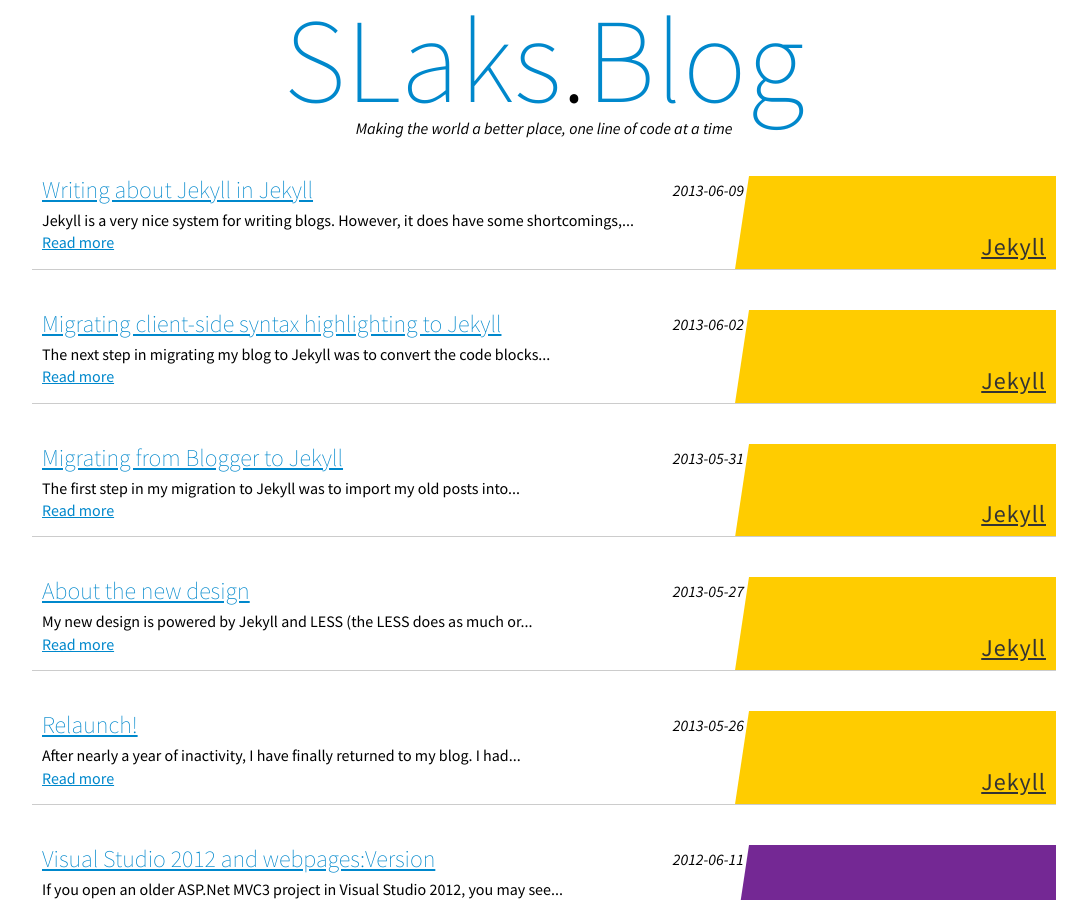
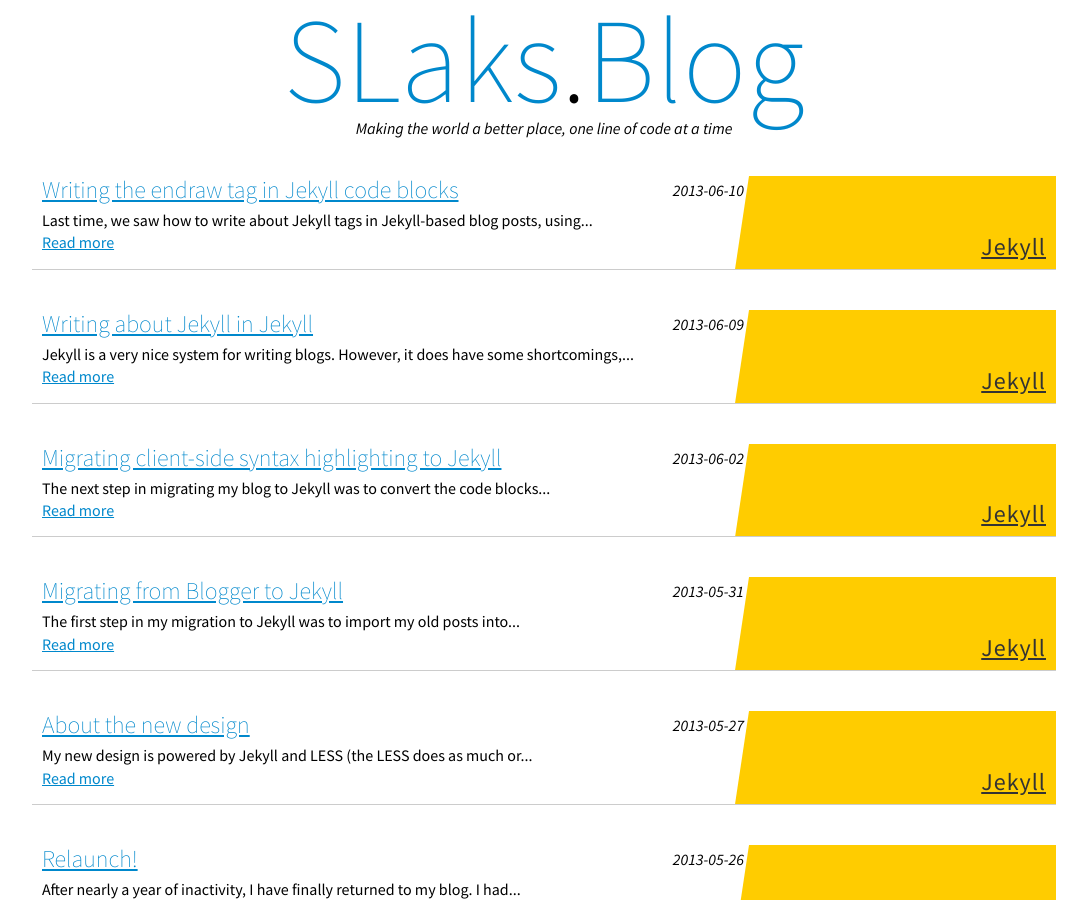
Before and after one commit to SLaks/SLaks.Blog, a Jekyll site: the page built from index.html, in a window 1280 px wide and 900 px high. Shown: the whole window, without its empty margins (96-1183 px from the left). Built offline with Jekyll 4.4.1, drawn with Linux system fonts in a browser that asks for light colours; Markdown is read by kramdown in place of the engine named in the settings; some of the changed lines change nothing that is shown.

Commit message:
Post: Writing the endraw tag in Jekyll code blocks
http://blog.slaks.net/2013-06-10/jekyll-endraw-in-code/
Workaround for Shopify/liquid#204

````diff
--- a/_config.yml
+++ b/_config.yml
@@ -7,3 +7,7 @@
 markdown:    redcarpet
 redcarpet:
   extensions: ["no_intra_emphasis", "fenced_code_blocks", "autolink", "strikethrough", "with_toc_data", "underline"]
+
+
+githubRawUrl: https://raw.github.com/SLaks/SLaks.Blog/gh-pages/
+githubUrl:    https://github.com/SLaks/SLaks.Blog/tree/gh-pages/
--- a/_posts/2013-06-09-writing-about-jekyll-in-jekyll.md
+++ b/_posts/2013-06-09-writing-about-jekyll-in-jekyll.md
@@ -24,4 +24,4 @@
 All that overhead is very annoying when writing a simple tag.  We can make it simpler by writing part of the tag as an HTML entity, so that Liquid doesn't recognize it as a tag: `&#123;% tag %}`.  The browser will display the HTML entity as a regular `{`, but Liquid won't recognize it.  However, this does mean that we can't use Markdown <code>&#96;</code> blocks to create the code block, since that will escape the HTML and make it display a literal `&#123;`.
 Thus, the final approach is `<code>&#123;% tag %}</code>`.  Although this isn't much shorter than the Liquid raw tag, I find it more readable, since it doesn't nest Liquid content within Liquid commands.
 
-_Next time: How can you do this inside a syntax-highlighted code block?_
+[_Next time: How can you do this inside a syntax-highlighted code block?_]({% post_url 2013-10-06-jekyll-endraw-in-code %})
--- /dev/null
+++ b/_posts/2013-06-10-jekyll-endraw-in-code.md
@@ -0,0 +1,67 @@
+---
+title: "Writing the endraw tag in Jekyll code blocks"
+layout: "post"
+categories: [Jekyll, Liquid, jekyll-hacks]
+---
+
+{% assign openTag = '{%' %}
+
+[Last time]({% post_url 2013-06-09-writing-about-jekyll-in-jekyll %}), we saw how to write about Jekyll tags in Jekyll-based blog posts, using HTML entities or the `{{ openTag }} raw %}` block.
+
+These techniques cannot be used in syntax-highlighted code blocks (Jekyll's <code>&#123;% higlight %}</code> tag or a Markdown code block), since such blocks are always HTML-escaped.  Instead, you can wrap all of the code in the block with a Liquid <code>&#123;% raw %}</code> tag.  Since the Liquid tag is processed before Markdown or syntax highlighting, this works perfectly.
+
+<div class="jekyll"></div>
+``` {% raw %}
+{% raw %}
+Liquid uses tags like {% if %} or {% for %}.
+It also supports variable interpolation: {{ someVariable }}
+{% endraw %}{{ openTag }} endraw %}
+```
+
+This approach works wonderfully, until you try to put the <code>&#123;% endraw %}</code> tag in a code block.  You can't put that in a <code>&#123;% raw %}</code> block, because it will close the block.  You can't use entities, because text within highlighted code blocks is always HTML-escaped.
+
+One potential option would be to break apart the tag; something like
+
+<div class="jekyll"></div>
+``` {% raw %}
+{% raw %}
+This is how you show the termination of the `{% raw %}` tag inside itself:
+{% {% endraw %}endraw %}{% raw %}
+{% endraw %}
+```
+
+However, due to [a bug in Liquid](https://github.com/Shopify/liquid/issues/204), this doesn't work correctly.  This markup is supposed to mean the following:
+
+ 1. Write the literal text `{{ openTag }}` within the <code>&#123;% raw %}</code> block
+ 1. Terminate the <code>&#123;% raw %}</code> block with <code>&#123;% endraw %}</code>
+ 1. Write the rest of the of the tag (`endraw %}`)
+ 1. Re-enter the  <code>&#123;% raw %}</code> block to continue with other markup
+
+What actually happens is that Liquid ignores the actual <code>&#123;% endraw %}</code> command, and treats the entire line as raw text.  In other words, the code you see in the above example is (incorrectly) rendered exactly as written.  The literal text `{{ openTag }}` before the `{{ openTag }} endraw %}` causes Liquid to ignore the tag completely, breaking this technique.
+
+To work around this bug, we need to put the `{{ openTag }}` text outside the `{{ openTag }} raw %}` block.  However, Liquid does not have any way to escape a `{`, and we can't use HTML escaping inside the highlighted code block, so there is no obvious way to write the `{{ openTag }}`  without breaking the parser.
+
+Variables can help here.  We can create a Liquid variable that holds the literal text `{{ openTag }}`, then interpolate this variable outside the `{{ openTag }} raw %}` block.
+For example:
+
+<div class="jekyll"></div>
+``` {% raw %}
+{% assign openTag = '{%' %}
+{% raw %}
+This is how you show the termination of the `{% raw %}` tag inside itself:
+{% endraw %}{{ openTag }} endraw %}{% raw %}{{ openTag }} endraw %}{% raw %}
+This content is back inside the {% raw %} block
+{% endraw %}{{ openTag }} endraw %}
+```
+
+This code is parsed like this:
+
+ 1. Terminate the `{{ openTag }} raw %}` block with `{{ openTag }} endraw %}`
+ 2. Write the value of the `openTag` variable (`{{ openTag }}`) with `{% raw %}{{ openTag }}{% endraw %}`
+ 3. Write the remainder of the `{{ openTag }} endraw %}` tag as literal text with <code>&nbsp;endraw %}</code>
+ 4. Re-enter the `{{ openTag }} raw %}` block for additional raw content
+
+This technique can also be used to write tags in inline code: <code>&#96;{% raw %}{{ openTag }} sometag %}{% endraw  %}&#96;</code>
+
+If these worksarounds seem completicated, writing this post itself (also in Liquid Markdown!) was even more complicated.
+See the [source]({{ site.githubRawUrl }}{{ page.path }}) to see how I did it.
````
